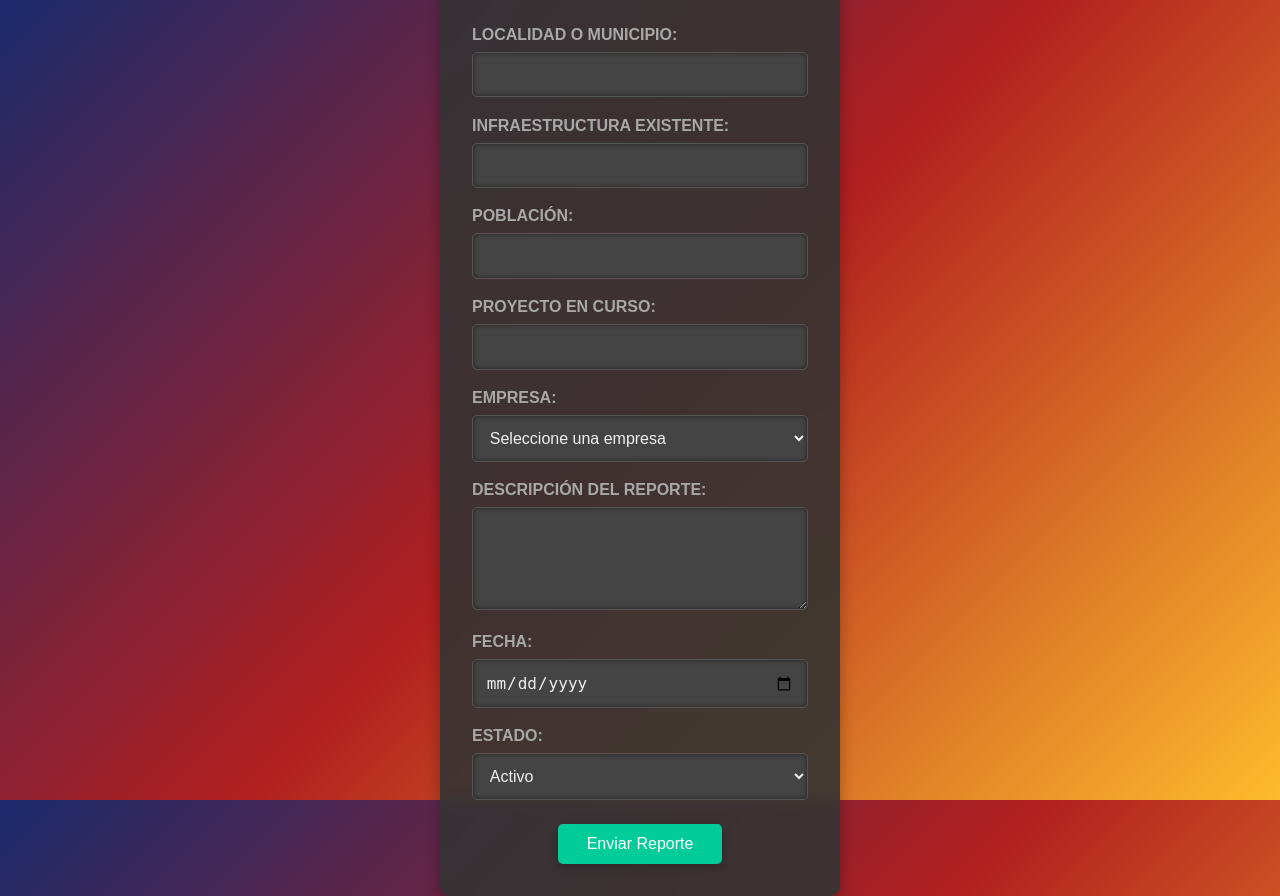
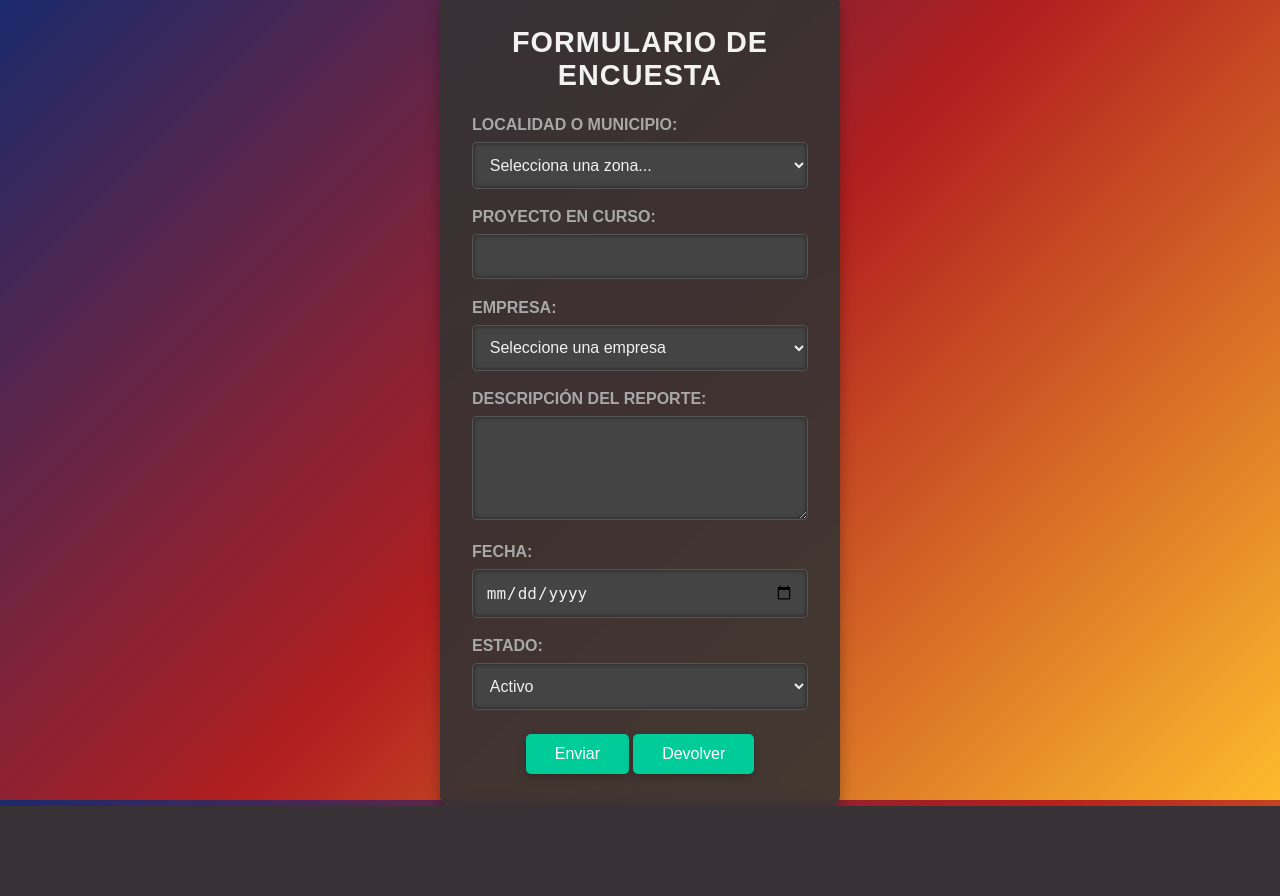
Before and after one commit to jotha04/SolRenova1, a PHP site: page /SolRenova1/encuesta.php in a window 1280 px wide. After the commit the page ends 806 px from the top, so only its background shows below. Run offline with PHP 8.4, Linux system fonts and the light colour scheme.

Commit message:
Se actualizo la encuesta en su totalidad y se le coloco un boton de devolver

```diff
--- a/encuesta.php
+++ b/encuesta.php
@@ -10,14 +10,41 @@
     <div class="container">
         <h1>Formulario de Encuesta</h1>
         <form action="procesar_encuesta.php" method="post">
-            <label for="localidad">Localidad o Municipio:</label>
-            <input type="text" id="localidad" name="localidad" required>
-
-            <label for="infraestructura">Infraestructura Existente:</label>
-            <input type="text" id="infraestructura" name="infraestructura" required>
-
-            <label for="poblacion">Población:</label>
-            <input type="number" id="poblacion" name="poblacion" required>
+           <label for="zona">Localidad o municipio:</label>
+            <select name="zona" id="zona" required>
+                <option value="">Selecciona una zona...</option>
+                <option value="algarrobo">Algarrobo</option>
+                <option value="aracataca">Aracataca</option>
+                <option value="el dificil">El Difícil (Ariguaní)</option>
+                <option value="cerro de san antonio">Cerro de San Antonio</option>
+                <option value="chibolo">Chibolo</option>
+                <option value="cienaga">Ciénaga</option>
+                <option value="concordia">Concordia</option>
+                <option value="el banco">El Banco</option>
+                <option value="el pinon">El Piñón</option>
+                <option value="el reten">El Retén</option>
+                <option value="fundacion">Fundación</option>
+                <option value="guamal">Guamal</option>
+                <option value="nueva granada">Nueva Granada</option>
+                <option value="pedraza">Pedraza</option>
+                <option value="pijino del carmen">Pijiño del Carmen</option>
+                <option value="pivijay">Pivijay</option>
+                <option value="plato">Plato</option>
+                <option value="pueblo viejo">Pueblo Viejo</option>
+                <option value="remolino">Remolino</option>
+                <option value="san angel">San Ángel</option>
+                <option value="salamina">Salamina</option>
+                <option value="san sebastian de buenavista">San Sebastián de Buenavista</option>
+                <option value="santa ana">Santa Ana</option>
+                <option value="santa barbara de pinto">Santa Bárbara de Pinto</option>
+                <option value="santa marta">Santa Marta (Distrito)</option>
+                <option value="san zenon">San Zenón</option>
+                <option value="sitionuevo">Sitionuevo</option>
+                <option value="tenerife">Tenerife</option>
+                <option value="punta de piedra">Punta de Piedra (Zapayán)</option>
+                <option value="prado sevilla">Prado Sevilla</option>
+                <option value="Otro">Otro</option>
+            </select>
 
             <label for="proyecto">Proyecto en Curso:</label>
             <input type="text" id="proyecto" name="proyecto" required>
@@ -42,9 +69,13 @@
                 <option value="activo">Activo</option>
                 <option value="en proceso">En Proceso</option>
                 <option value="finalizado">Finalizado</option>
+                <option value="espera">A la espera</option>
             </select>
 
-            <button type="submit">Enviar Reporte</button>
+            <div class="button-group">
+                <button type="submit" name='enviar'>Enviar</button>
+                <button type="button" onclick="window.history.back();">Devolver</button>
+            </div>
         </form>
     </div>
 </body>
```
